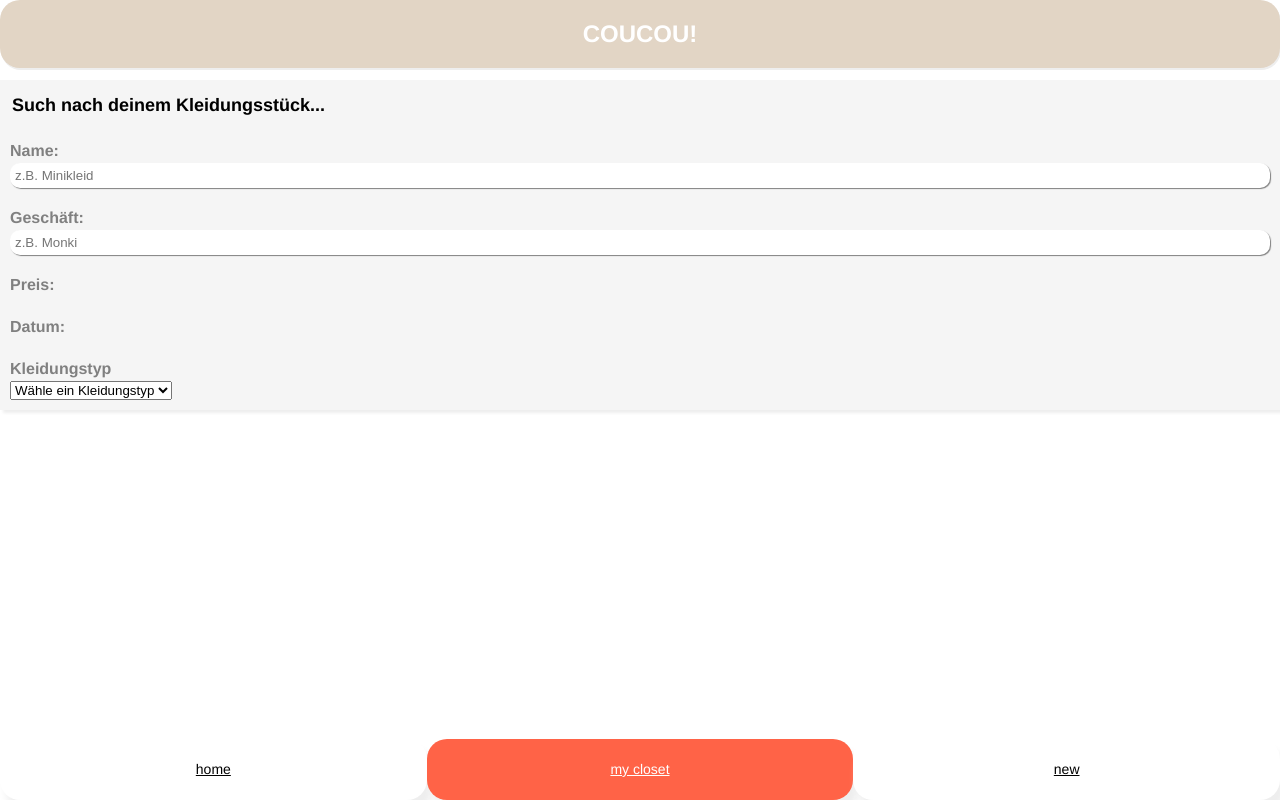
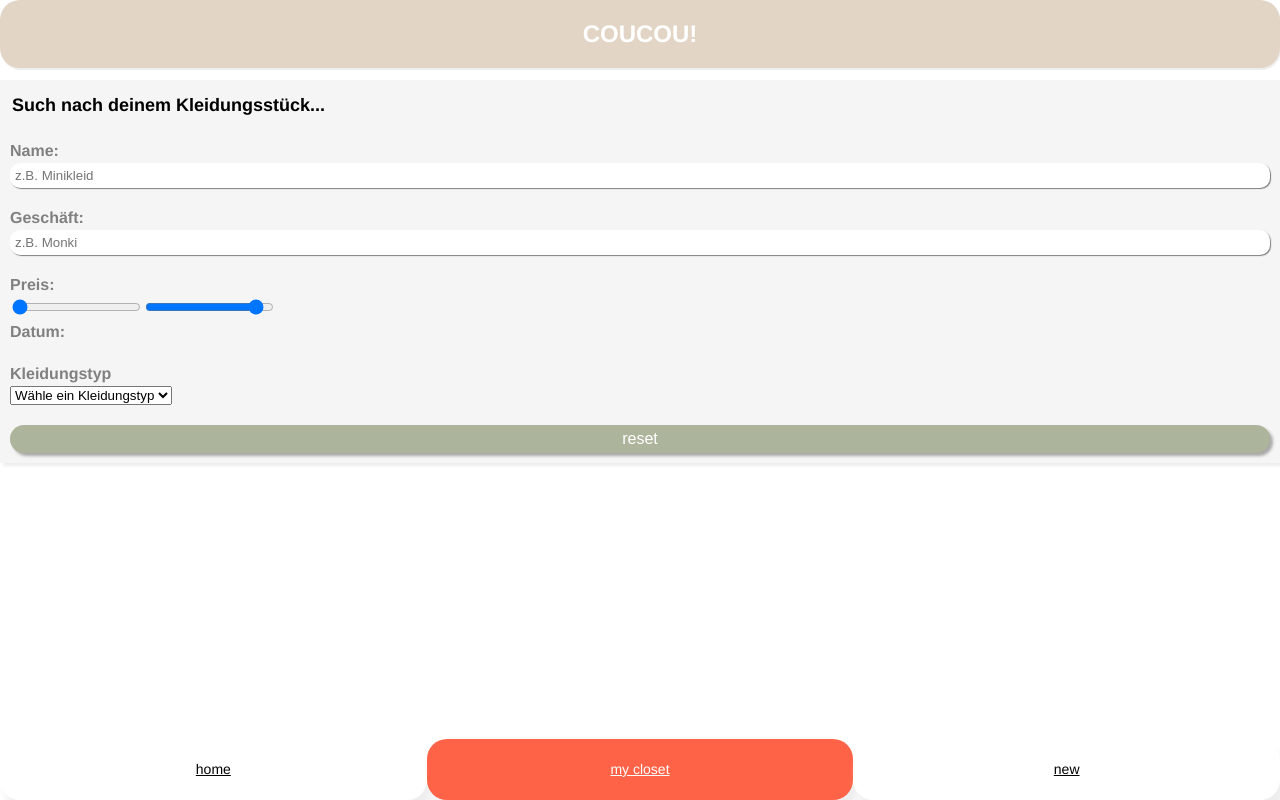
Before and after one commit to melissaceleste/capstone-project, a React (Create React App) app: page /mycloset in a window 1280 px wide. Built offline with nearby package versions, Linux system fonts and the light colour scheme.

Commit message:
first try of input range

```diff
--- a/package.json
+++ b/package.json
@@ -4,6 +4,7 @@
   "version": "0.1.0",
   "private": true,
   "dependencies": {
+    "@material-ui/core": "^4.11.3",
     "@testing-library/jest-dom": "^5.11.9",
     "@testing-library/react": "^11.2.5",
     "@testing-library/user-event": "^12.8.1",
--- a/src/App.js
+++ b/src/App.js
@@ -11,6 +11,8 @@ function App() {
   const [userInputStore, setUserInputStore] = useState('')
   const [userInputClothingType, setUserInputClothingType] = useState('')
   const [cards, setCards] = useState(loadFromLocal('cards') ?? [])
+  const [userInputMinPrice, setUserInputMinPrice] = useState(0)
+  const [userInputMaxPrice, setUserInputMaxPrice] = useState(200)
 
   useEffect(() => {
     saveToLocal('cards', cards)
@@ -33,6 +35,10 @@ function App() {
             setUserInputStore={setUserInputStore}
             userInputClothingType={userInputClothingType}
             setUserInputClothingType={setUserInputClothingType}
+            userInputMinPrice={userInputMinPrice}
+            setUserInputMinPrice={setUserInputMinPrice}
+            userInputMaxPrice={userInputMaxPrice}
+            setUserInpuMaxPrice={setUserInputMaxPrice}
           />
         </Route>
         <Route path="/addnew">
--- a/src/components/Filter/Filter.js
+++ b/src/components/Filter/Filter.js
@@ -1,4 +1,5 @@
 import styled from 'styled-components/macro'
+import { useState } from 'react'
 
 export default function Filter({
   showAllClothingTypes,
@@ -8,6 +9,10 @@ export default function Filter({
   setUserInputStore,
   userInputClothingType,
   setUserInputClothingType,
+  userInputMinPrice,
+  setUserInputMinPrice,
+  userInputMaxPrice,
+  setUserInputMaxPrice,
 }) {
   const selectOptions = [
     { label: 'Oberteile', value: 'Oberteil' },
@@ -18,6 +23,7 @@ export default function Filter({
     { label: 'Accessoires', value: 'Accessoire' },
     { label: 'special stuff', value: 'special' },
   ]
+
   return (
     <FilterContainer>
       <h1>Such nach deinem Kleidungsstück...</h1>
@@ -40,6 +46,30 @@ export default function Filter({
       </FilterWrapper>
       <FilterWrapper>
         <h2>Preis:</h2>
+        <input
+          type="range"
+          min="0"
+          max="100"
+          step="10"
+          value={userInputMinPrice}
+          onChange={event => setUserInputMinPrice(event.target.value)}
+        ></input>
+        <input
+          type="range"
+          min="101"
+          max="200"
+          step="10"
+          value={userInputMaxPrice}
+          onChange={event => setUserInputMaxPrice(event.target.value)}
+        ></input>
+        {/*
+        <input
+          minValue={minPrice}
+          maxValue={maxPrice}
+          step="10"
+          onChange={onChange}
+          value={value}
+        /> */}
       </FilterWrapper>
       <FilterWrapper>
         <h2>Datum:</h2>
@@ -65,17 +95,9 @@ export default function Filter({
               {option.label}{' '}
             </option>
           ))}
-
-          {/*  <option value="Alles"> Alles</option>
-          <option value="Oberteil"> Oberteile</option>
-          <option value="Kleid"> Kleider</option>
-          <option value="Hose"> Hosen</option>
-          <option value="Jacke"> Jacken</option>
-          <option value="Schuhe"> Schuhe</option>
-          <option value="Accessoire"> Accessoires</option>
-          <option value="special"> special stuff</option> */}
         </select>
       </FilterWrapper>
+      <button> reset </button>
     </FilterContainer>
   )
 }
--- a/src/components/MyClosetPage/MyClosetPage.js
+++ b/src/components/MyClosetPage/MyClosetPage.js
@@ -11,6 +11,10 @@ export default function MyClosetPage({
   setUserInputClothingType,
   cards,
   setCards,
+  userInputMaxPrice,
+  userInputMinPrice,
+  setUserInputMaxPrice,
+  setUserInputMinPrice,
 }) {
   return (
     <MyClosetPageLayout>
@@ -21,6 +25,10 @@ export default function MyClosetPage({
         setUserInputStore={setUserInputStore}
         userInputClothingType={setUserInputClothingType}
         setUserInputClothingType={setUserInputClothingType}
+        userInputMinPrice={userInputMinPrice}
+        setUserInputMinPrice={setUserInputMinPrice}
+        userInputMaxPrice={userInputMaxPrice}
+        setUserInpuMaxPrice={setUserInputMaxPrice}
       />
       <ResultContainer>
         {cards
```
Also changed, not shown: 1 other file (tests, documents, lock files or other folders).
